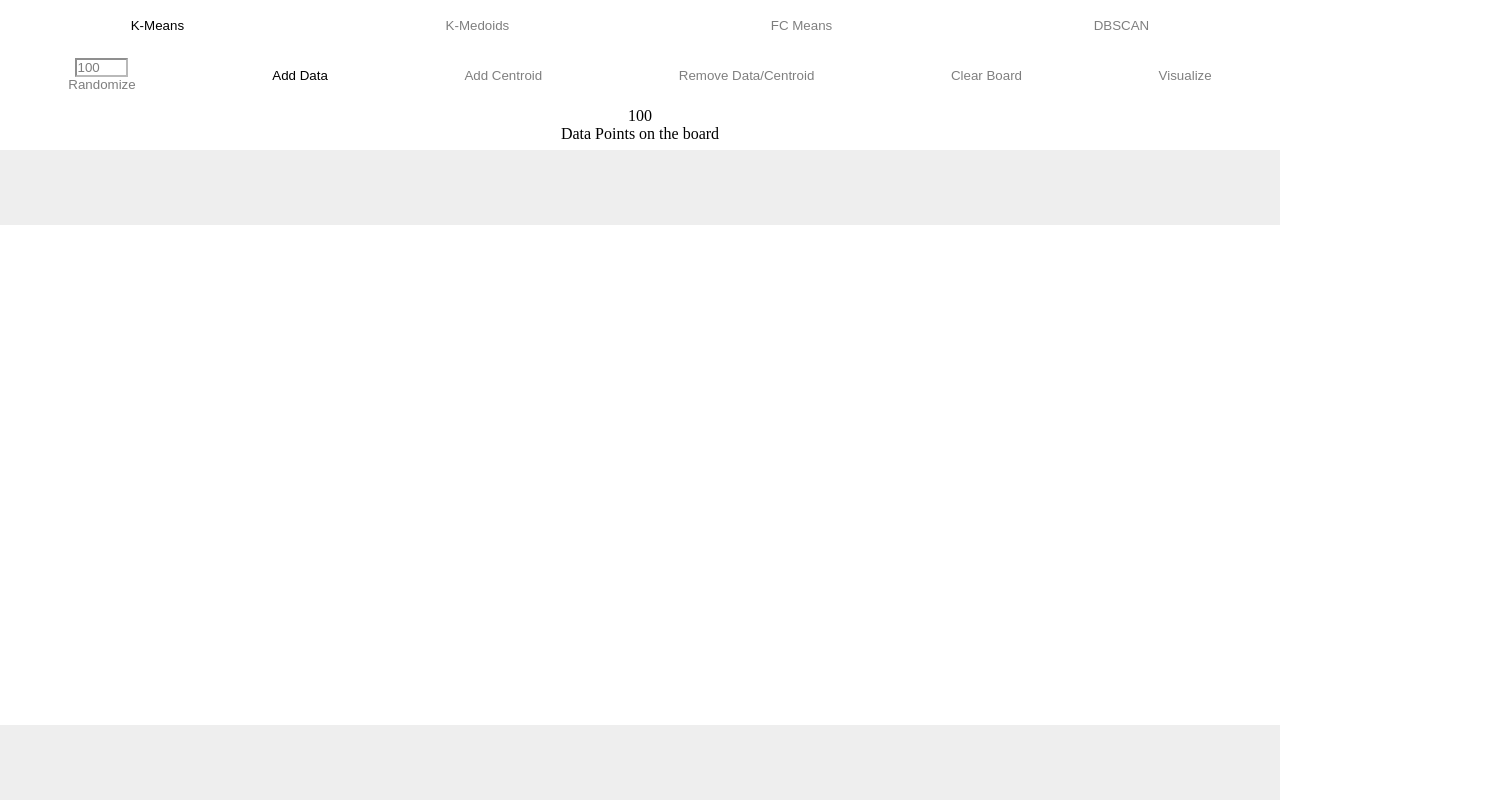
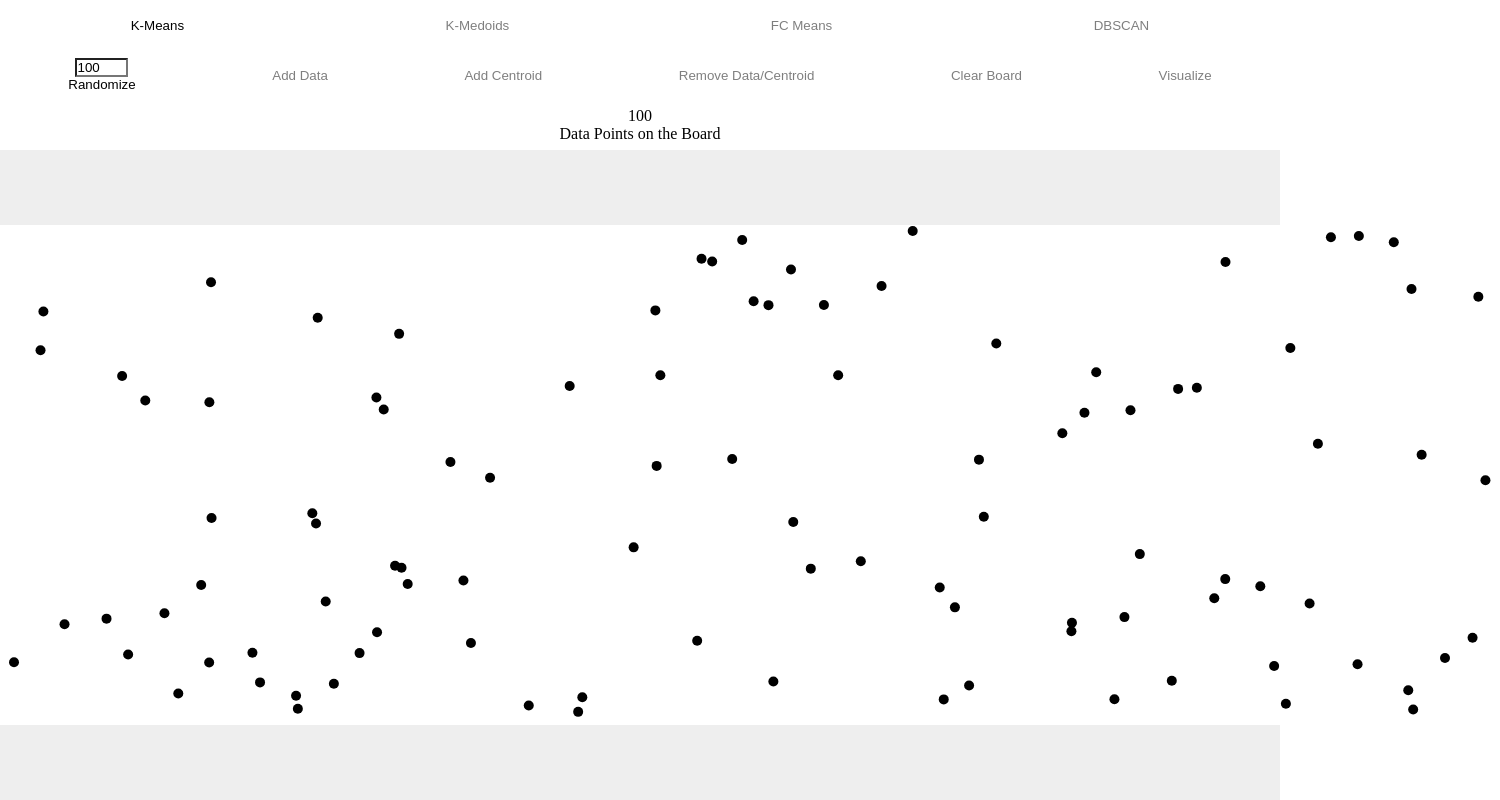
Before and after one commit to echoaman/Clustering-Visualiser, a website: page index.html in a window 1280 px wide. Shown: the whole page, 1500 px wide, since content can reach past the window. Drawn offline with nearby package versions, Linux system fonts and the light colour scheme.

Commit message:
add random points

```diff
--- a/index.html
+++ b/index.html
@@ -39,7 +39,7 @@
         </div>
         <div class="parameter-container">
             <span id = 'board-data'>100</span>
-            <span>Data Points on the board</span>
+            <span>Data Points on the Board</span>
         </div>
         <div class="parameter-container" title="Minimum number of neighbours">
             <input type="range" min="1" max="10" value="5" id="neighbour-slider">
@@ -48,11 +48,11 @@
     </section>
 
     <section class="canvas-container">
-        <canvas style="width: 1500px;height: 500px;"></canvas>
+        <canvas></canvas>
     </section>
 
+    <script src="utility.js"></script>
     <script src="board.js"></script>
-    <script src="utility.js"></script>
 </body>
 
 </html>
--- a/public/board.js
+++ b/public/board.js
@@ -1,5 +1,3 @@
-// $.getScript('utility.js');
-// import * as util from './utility';
 const canvas = document.querySelector('canvas');
 const algos = document.getElementsByClassName('algo-btn');
 const controllers = document.getElementsByClassName('controller-btn');
@@ -11,6 +9,11 @@ const neighbour_text = document.getElementById('neighbour-text');
 const random_input = document.getElementById('randomize-num');
 const random_btn = document.getElementById('randomize-btn');
 const board_data = document.getElementById('board-data');
+
+canvas.width = 1500;
+canvas.height = 500;
+canvas.x = canvas.getBoundingClientRect().x;
+canvas.y = canvas.getBoundingClientRect().y;
 
 let data = []
 let centroid = []
@@ -34,6 +37,9 @@ const changeEvent = id => {
             break;
 
         case 'clear':
+            clearBoard(canvas);
+            data = []
+            centroid = []
             break;
 
         case 'visualize':
@@ -89,10 +95,8 @@ const init = () => {
     neighbour_slider.value = 5;
     eps_slider.value = 5;
     random_input.value = 100;
-    canvas.x = canvas.getBoundingClientRect().x;
-    canvas.y = canvas.getBoundingClientRect().y;
 
-
+    random_btn.click();
 }
 
 const generateSingleData = event => {
@@ -107,9 +111,6 @@ const deleteData = event => {
     alert('delete');
 }
 
-const randomizeData = num => {
-    hello();
-}
 
 //Events
 eps_slider.addEventListener('change', () => {
@@ -135,7 +136,8 @@ random_btn.addEventListener('click', () => {
 
     board_data.innerHTML = data_num;
     random_input.value = data_num
-    randomizeData(data_num)
+    // randomizeData(data_num)
+    data = generateNewPoints(canvas,data_num,centroid);
 });
 
 random_input.addEventListener('keyup', (event) => {
--- a/public/utility.js
+++ b/public/utility.js
@@ -1,3 +1,38 @@
-function hello(){
-    console.log('hellu')
+function Data(x, y, radius, color, centroid){
+    this.x = x;
+    this.y = y;
+    this.radius = radius;
+    this.color = color;
+    this.isCentroid = centroid;
 }
+
+const radius = 5;
+
+const drawPoint = (context, point) => {
+    context.beginPath();
+    context.arc(point.x, point.y, radius, 0, Math.PI * 2, false);
+    context.fillStyle = point.color;
+    context.fill();
+}
+
+const generateNewPoints = (canvas, dataCount, centroid) => {
+    let context = canvas.getContext('2d');
+
+    let dataArray = []
+    context.clearRect(0,0,canvas.width,canvas.height);
+    for(let i = 0; i < dataCount; i++){
+        dataArray.push(new Data(Math.random()*(canvas.width-radius*2)+radius,Math.random()*(canvas.height-radius*2)+radius, radius, '#000000', false));
+        drawPoint(context, dataArray[i]);
+    }
+
+    for(let i = 0; i<centroid.length; i++)
+        drawPoint(context, centroid[i]);
+
+    return dataArray;
+}
+
+
+const clearBoard = (canvas) => {
+    let context = canvas.getContext('2d');
+    context.clearRect(0,0,canvas.width,canvas.height);
+}
```
